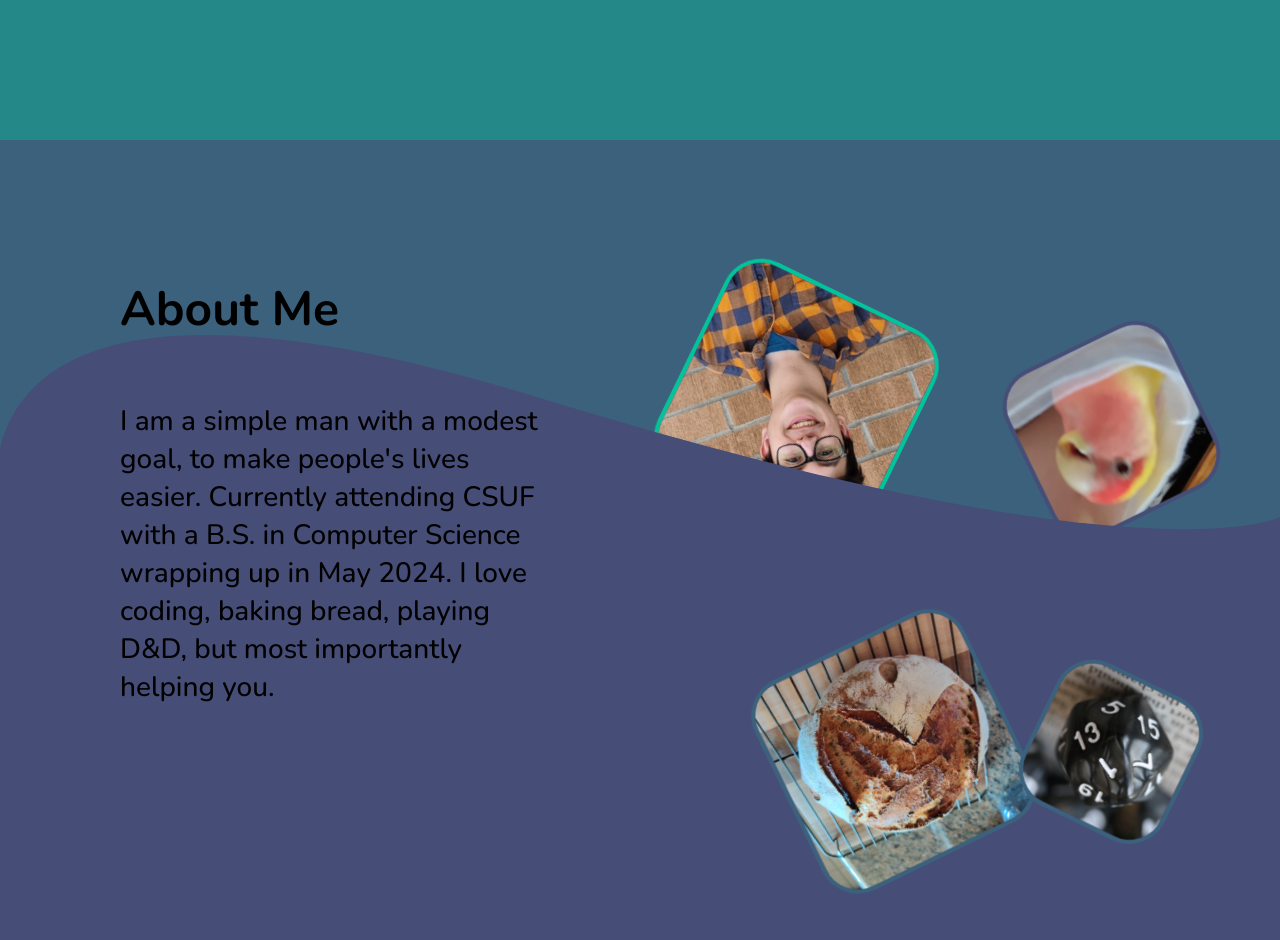
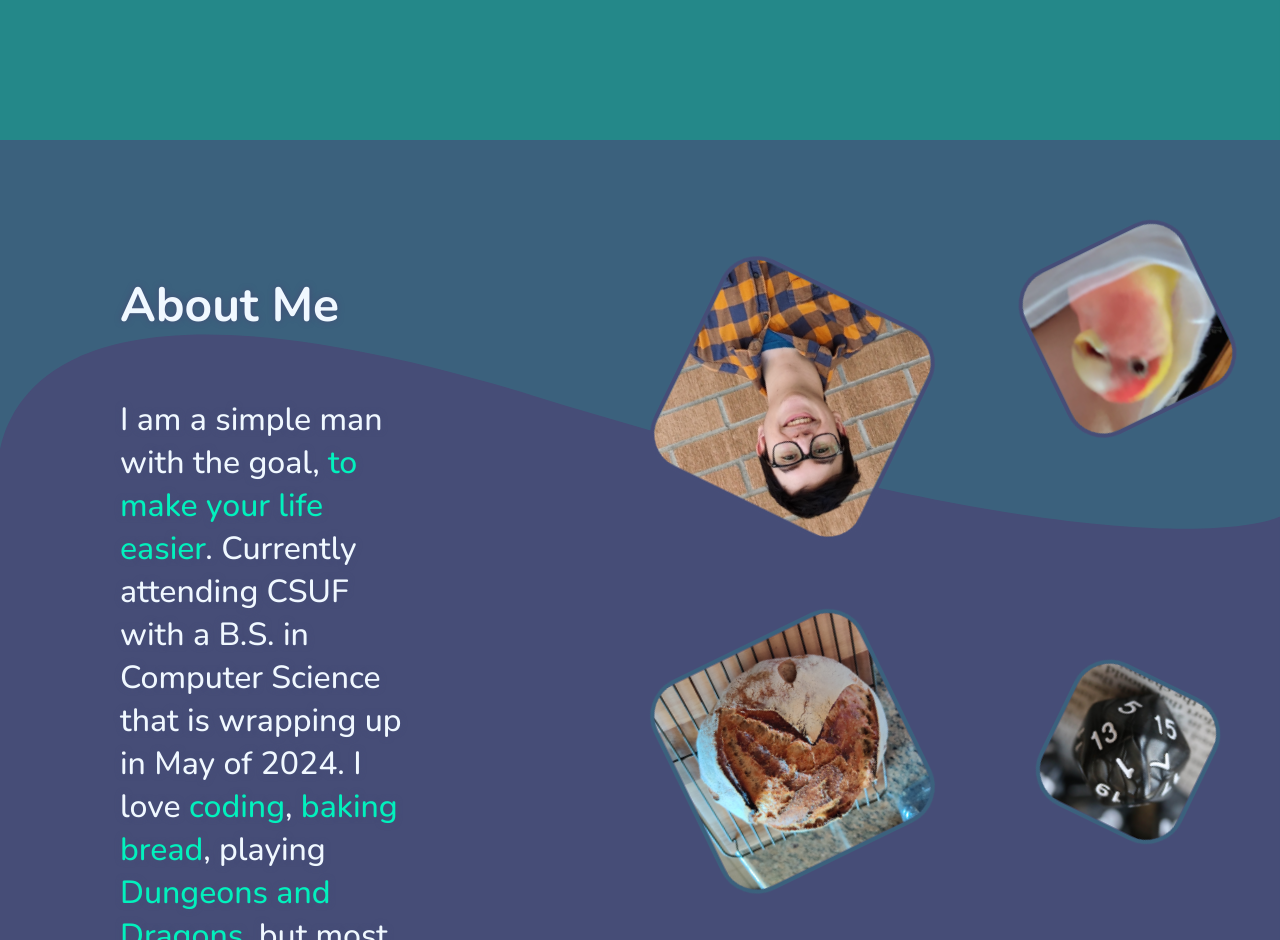
Before and after one commit to AlanCortez1337/portfolio, a React (Vite) app: page / in a window 1280 px wide. Shown: the part 660-1600 px from the top of the page. Built offline with nearby package versions, Linux system fonts and the light colour scheme.

Commit message:
finished about section for laptop, refine hero next time

```diff
--- a/src/App.jsx
+++ b/src/App.jsx
@@ -1,5 +1,6 @@
 import Wave from "./components/svg/wave"
 import Badge from "./components/images/badge"
+import Blurp from "./components/information"
 import './App.css'
 
 
@@ -8,22 +9,13 @@ function App() {
   return (
     <>
       <section className="hero">
-        <div className="blurp-hero">
-          <h3>hello i am alan cortez,</h3>
-          <h1>an inspiring full stack developer_</h1>
-          <button>resume</button>
-        </div>
+        <Blurp type={'hero'}/>
         <Wave shape={1}></Wave>
         <Wave shape={2}></Wave>
       </section>
       <section className="about-me">
         <div className="abt-grid">
-            <div className="blurp-abt">
-              <h3>About Me</h3>
-              <p>
-                I am a simple man with a modest goal, to make people's lives easier. Currently attending CSUF with a B.S. in Computer Science wrapping up in May 2024. I love coding, baking bread, playing D&D, but most importantly helping you.
-              </p>
-            </div>
+          <Blurp type={'about'}/>
           <Badge badgeName={"me"}/>
           <Badge badgeName={"lua"}/>
           <Badge badgeName={"bread"}/>
--- a/src/components/images/badge.jsx
+++ b/src/components/images/badge.jsx
@@ -8,7 +8,7 @@ function BadgeImage({badgeName}) {
     const badgeRotation = {
         badge1: {
             rotate: 360,
-            y: '-6vh'
+            y: '-8vh'
         },
         badge2: {
             rotate: 360,
@@ -36,7 +36,7 @@ function BadgeImage({badgeName}) {
                 <motion.img
                     animate={badgeRotation.badge1}
                     transition={badgeBounce}
-                    whileHover={{transition: {type: "spring", velocity: 6}, rotate: -315, y: '-8vh'}}
+                    whileHover={{transition: {type: "spring", velocity: 6}, rotate: -315, y: '-10vh'}}
                     onHoverStart={() => {badgeRotation.badge1.rotate = 406}}
                     src={MeBadge} alt="me" className="badge badge1" width={225} height={225}
                 />
--- /dev/null
+++ b/src/components/information.jsx
@@ -0,0 +1,46 @@
+import { motion } from "framer-motion"
+import '../App.css'
+
+function Info({type}) {
+    const waveBounce = {
+        y: {
+            duration: 0.8,
+            yoyo: Infinity,
+            ease: "easeInOut",
+        }
+    }
+
+    return(
+        <>
+            {type === 'hero' &&
+                <motion.div
+                    transition={waveBounce}
+                    animate={{y: ['50px', '75px']}}
+                    className="blurp-hero"
+                >
+                    <h3>hello i am alan cortez,</h3>
+                    <h1>an inspiring full stack developer_</h1>
+                    <button>resume</button>
+                </motion.div>
+            }
+            {type === 'about' &&
+                <motion.div
+                    transition={waveBounce}
+                    animate={{y: ['10px', '-5px']}}
+                    className="blurp-abt"
+                >
+                    <h3>About Me</h3>
+                    <p>
+                        I am a simple man with the goal, <span className="highlight">to make your life easier</span>.
+                        Currently attending CSUF with a B.S. in Computer Science that is wrapping up in May of 2024.
+                        I love <span className="highlight">coding</span>, <span className="highlight">baking bread</span>,
+                        playing <span className="highlight">Dungeons and Dragons</span>, but most importantly working with
+                        <span className="highlight"> you</span>.
+                    </p>
+                </motion.div>
+            }
+        </>
+    );
+}
+
+export default Info;
--- a/src/components/svg/wave.jsx
+++ b/src/components/svg/wave.jsx
@@ -36,7 +36,7 @@ function Shapes({shape}) {
                 {shape === 3 &&
                     <motion.svg
                         transition={waveBounce}
-                        animate={{y: ['50px', '25px']}}
+                        animate={{y: ['40px', '25px']}}
                         className="wave-3-svg" viewBox="0 0 1512 843" fill="none" xmlns="http://www.w3.org/2000/svg"
                     >
                         <path d="M1.19209e-05 216C1.19209e-05 216 -97.5001 -150.5 631 73.5001C1359.5 297.5 1512 216 1512 216V842.999H1.19209e-05V216Z" fill="#464D77"/>
--- a/src/index.css
+++ b/src/index.css
@@ -8,6 +8,8 @@
   --purple3: #2F7483;
   --purple2: #3B617D;
   --purple1: #464D77;
+  --purple1shadow: #626daa;
+  --greenHighlist: #02F1BD;
 }
 
 /* hero */
@@ -80,7 +82,7 @@ body {
 
 .abt-grid {
   display: grid;
-  grid-template-columns: repeat(3, 1fr);
+  grid-template-columns: 2fr 1fr 1fr;
   grid-template-rows: repeat(2, 1fr);
   position: relative;
   width: 100%;
@@ -95,39 +97,36 @@ body {
   border-radius: 40px;
   align-self: center;
   justify-self: center;
+  z-index: 3;
+  transition: box-shadow 800ms ease-in-out;
 }
 
 .abt-grid img:nth-child(2) {
-  border-color: #02C39A;
-  /* transform: rotate(45deg); */
+  border-color: var(--purple1);
   grid-column: 2;
-  justify-self: end;
   align-self: end;
-  animation: rotate 15000ms infinite linear;
 }
 
 .abt-grid img:nth-child(3) {
-
   grid-column: 3;
-  align-self: end;
-  animation: rotate 10000ms infinite linear;
 }
 
 .abt-grid img:nth-child(4) {
-  position: relative;
-  left: 150px;
   grid-column: 2;
-  animation: rotate 12000ms infinite linear;
   border-color: var(--purple2);
-  z-index: 3;
 }
 
 .abt-grid img:nth-child(5) {
-  animation: rotate 13000ms infinite linear;
   border-color: var(--purple2);
-  z-index: 3;
 }
 
+.abt-grid img:nth-child(2):hover, .abt-grid img:nth-child(3):hover {
+  box-shadow: 0px 0px 15px var(--purple1shadow);
+}
+
+.abt-grid img:nth-child(4):hover, .abt-grid img:nth-child(5):hover {
+  box-shadow: 0px 0px 10px var(--green1);
+}
 
 /* About Me - blurp info */
 .abt-grid div {
@@ -144,21 +143,28 @@ body {
   z-index: 2;
   padding-left: 120px;
   padding-top: 17vh;
+  color: aliceblue;
 }
 
 .blurp-abt h3, .blurp-abt p{
   margin: 0 0 60px 0;
+  text-shadow: 0px 0px 6px var(--purple1);
   padding: 0;
 }
 
 .blurp-abt h3{
   font-size: 48px;
+  text-shadow: 0px 0px 6px var(--purple1);
+}
+
+.blurp-abt .highlight {
+  color: var(--greenHighlist);
 }
 
 .blurp-abt p {
-  font-size: 28px;
+  font-size: 32px;
   font-weight: 500;
-  width: 425px;
+  width: 60%;
 }
 
 .wave-3-svg {
@@ -212,3 +218,11 @@ body {
   bottom: 185px;
   width: 100vw;
 }
+
+/* Media Queries */
+
+@media screen and (max-width: 1800px){
+  .abt-grid img {
+    /* look into this */
+  }
+}
```
Lines whose indentation alone changed are shown as unchanged.
